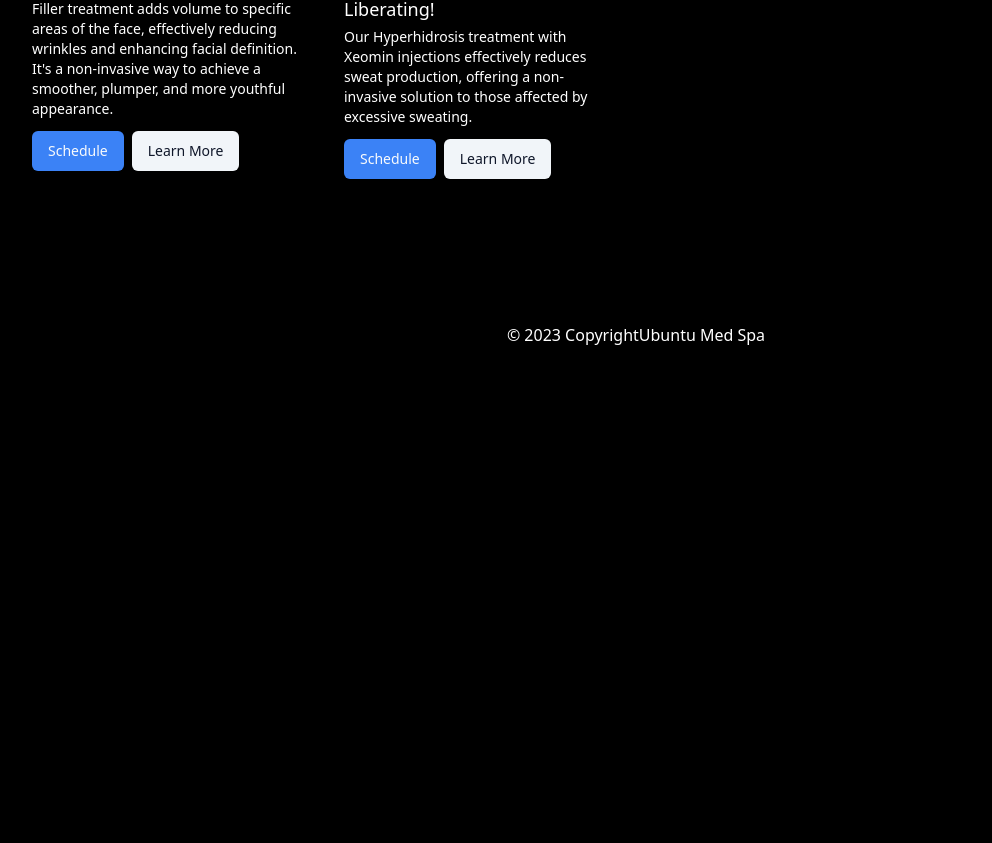
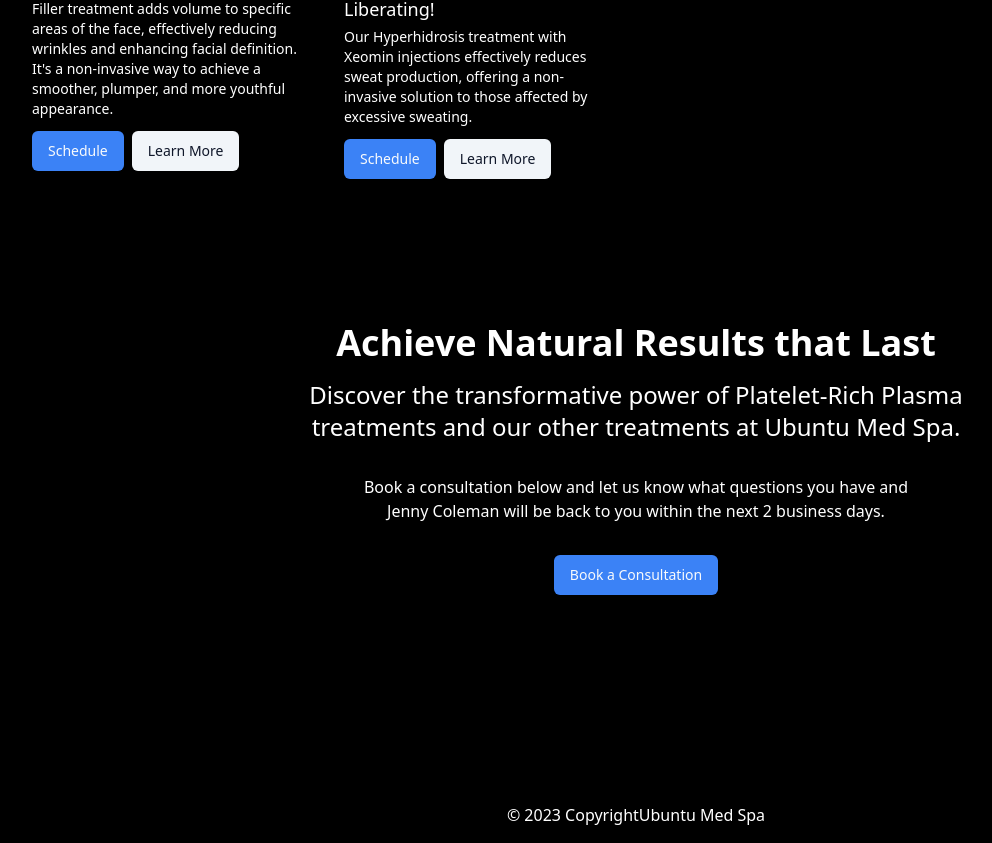
Before and after one commit to buildleansaas/ubuntumedspa, a Next.js app: page /procedures in a window 1280 px wide. Shown: the part 1981-2824 px from the top of the page, without its empty margins (4-996 px from the left). Before the commit the page ends 2344 px from the top, so only its background shows below. Built offline with nearby package versions, Linux system fonts and the light colour scheme.

Commit message:
add cta footer to procedures page

```diff
--- a/src/app/procedures/page.tsx
+++ b/src/app/procedures/page.tsx
@@ -1,3 +1,4 @@
+import CtaFooter from "components/cta-footer";
 import { ProcedureCard } from "components/procedure-card";
 import { procedures } from "data";
 
@@ -18,6 +19,7 @@
           <ProcedureCard key={i} product={{ ...procedure, slug: procedure.name.replaceAll(" ", "-").toLowerCase() }} />
         ))}
       </div>
+      <CtaFooter />
     </div>
   );
 }
```
